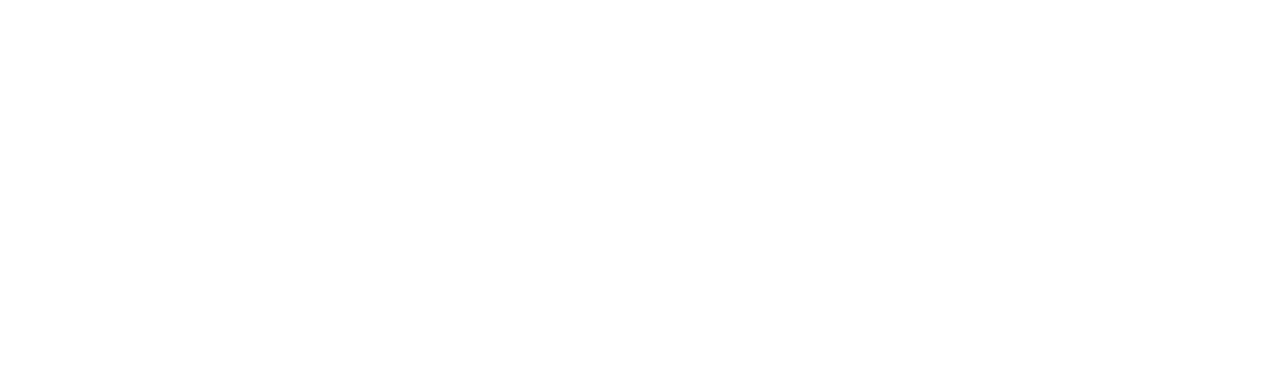
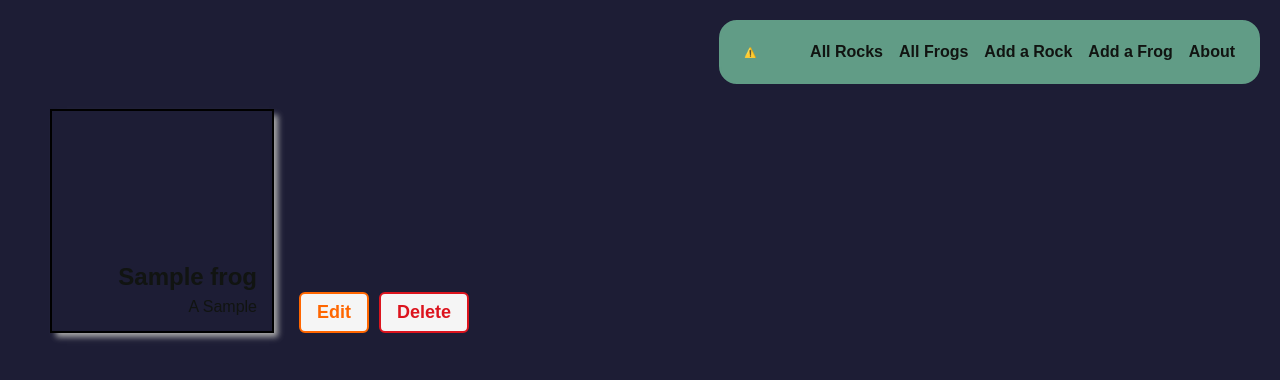
Before and after one commit to shakestuffup73/rock-collector, a Django app: page /frogs/1/ in a window 1280 px wide. Before the commit the part shown is empty. Shown: the top 380 px of the page. Run offline with Django 4.2, Linux system fonts and the light colour scheme; tables that the repository leaves empty hold one stand-in row (values such as "Sample post"); some web fonts are replaced.

Commit message:
update frog model for sizes

```diff
--- a/main_app/models.py
+++ b/main_app/models.py
@@ -15,6 +15,16 @@ SPECIES = (
   ('T', 'TreeFrog'),
   ('K', 'Kermit'),
 )
+
+SIZE = (
+  ('V', 'very smol'),
+  ('S', 'smol'),
+  ('M', 'midsize'),
+  ('L', 'large'),
+  ('T', 'thicc'),
+  ('B', 'bigboi')
+)
+
 # Create your models here.
 class Rock(models.Model):
   name = models.CharField(max_length=100)
@@ -52,7 +62,10 @@ class Frog(models.Model):
     max_length=50,
     default='Chonk'
   )
-  size = models.IntegerField()
+  size = models.CharField(
+    max_length=10,
+    default=SIZE[0][0]
+  )
   species = models.CharField(
     max_length=50,
     default=SPECIES[0][1]
@@ -61,4 +74,4 @@ class Frog(models.Model):
     return self.name
 
   def get_absolute_url(self):
-    return reverse('frog_detail', kwargs={'pk': self.id})
+    return reverse('frogs_detail', kwargs={'pk': self.id})
--- /dev/null
+++ b/main_app/static/css/frogs/frog-detail.css
@@ -0,0 +1,52 @@
+main {
+  display: flex;
+  align-items: flex-end;
+  justify-content: flex-start;
+  min-height: auto;
+}
+
+.card {
+  width: 224px;
+  height: 224px;
+  margin: 25px 25px 15px 40px;
+  border: solid 2px;
+  box-shadow: var(--card-box-shadow);
+  position: relative;
+}
+
+.card-bg{
+  opacity: .4;
+  position: absolute;
+  display: inline-flex;
+  top: 0;
+  left: 0;
+  width: 100%;
+  height: 100%;
+}
+
+.card-content {
+  padding: 15px;
+  height: 100%;
+  width: 100%;
+  display: flex;
+  align-items: flex-end;
+  justify-content: flex-end;
+  flex-direction: column;
+  color: var(--text-color);
+}
+
+.btn {
+  margin-bottom: 15px;
+}
+
+.card h2 {
+  margin: 7px 0;
+  font-size: var(--font-xl);
+  z-index: 1;
+}
+
+.card p {
+  margin: 0;
+  font-size: var(--font-reg);
+  z-index: 1;
+}
--- a/main_app/templates/main_app/frog_detail.html
+++ b/main_app/templates/main_app/frog_detail.html
@@ -0,0 +1,24 @@
+{% extends 'base.html' %}
+{% load static %}
+
+{% block head %}
+<link
+  rel="stylesheet"
+  type="text/css"
+  href="{% static 'css/frogs/frog-detail.css' %}"
+/>
+{% endblock %}
+
+{% block content %}
+
+<div class="card" style="border-color: {{ frog.name }}">
+  <div class="card-bg" style="background-color: {{ frog.size }}"></div>
+  <div class="card-content">
+    <h2>{{ frog.name }}</h2>
+    <p>A {{ frog.species }}</p>
+  </div>
+</div>
+<a href="{% url 'frogs_update' frog.id %}" class="btn warn">Edit</a>
+<a href="{% url 'frogs_delete' frog.id %}" class="btn danger">Delete</a>
+
+{% endblock %}
--- a/main_app/urls.py
+++ b/main_app/urls.py
@@ -12,5 +12,7 @@ urlpatterns = [
   path('rocks/<int:rock_id>/add_feeding', views.add_feeding, name='add_feeding'),
   path('frogs/create/', views.FrogCreate.as_view(), name='frogs_create'),
   path('frogs/<int:pk>/', views.FrogDetail.as_view(), name='frogs_detail'),
-  path('frogs/', views.FrogList.as_view(), name='frogs_index')
+  path('frogs/', views.FrogList.as_view(), name='frogs_index'),
+  path('frogs/<int:pk>/update/', views.FrogUpdate.as_view(), name='frogs_update'),
+  path('frogs/<int:pk>/delete/', views.FrogDelete.as_view(), name='frogs_delete'),
 ]
--- a/main_app/views.py
+++ b/main_app/views.py
@@ -60,3 +60,11 @@ class FrogList(ListView):
 
 class FrogDetail(DetailView):
   model = Frog
+
+class FrogUpdate(UpdateView):
+  model = Frog
+  fields = ['name', 'size']
+
+class FrogDelete(DeleteView):
+  model = Frog
+  success_url = '/frogs/'
```
Also changed, not shown: main_app/templates/main_app/frog_list.html (+7 -5 lines), main_app/migrations/0008_alter_frog_size.py (added).
